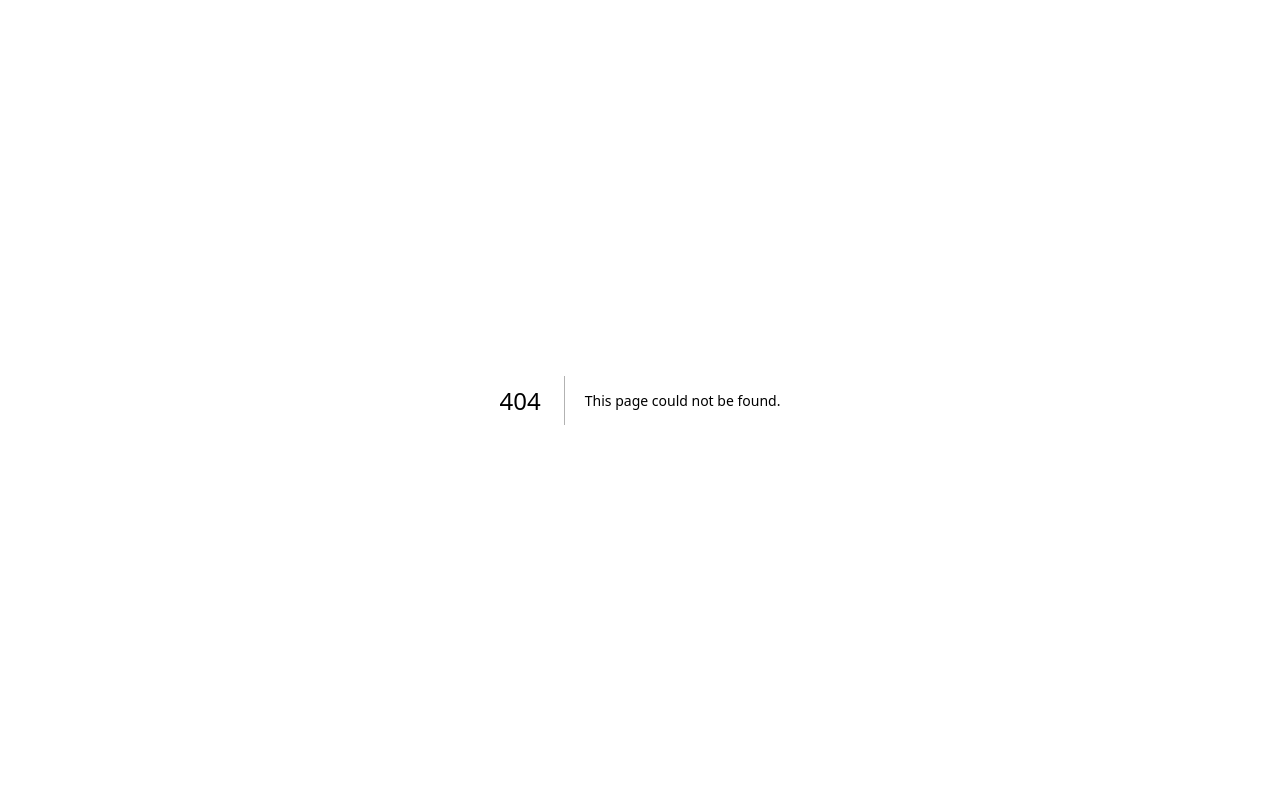
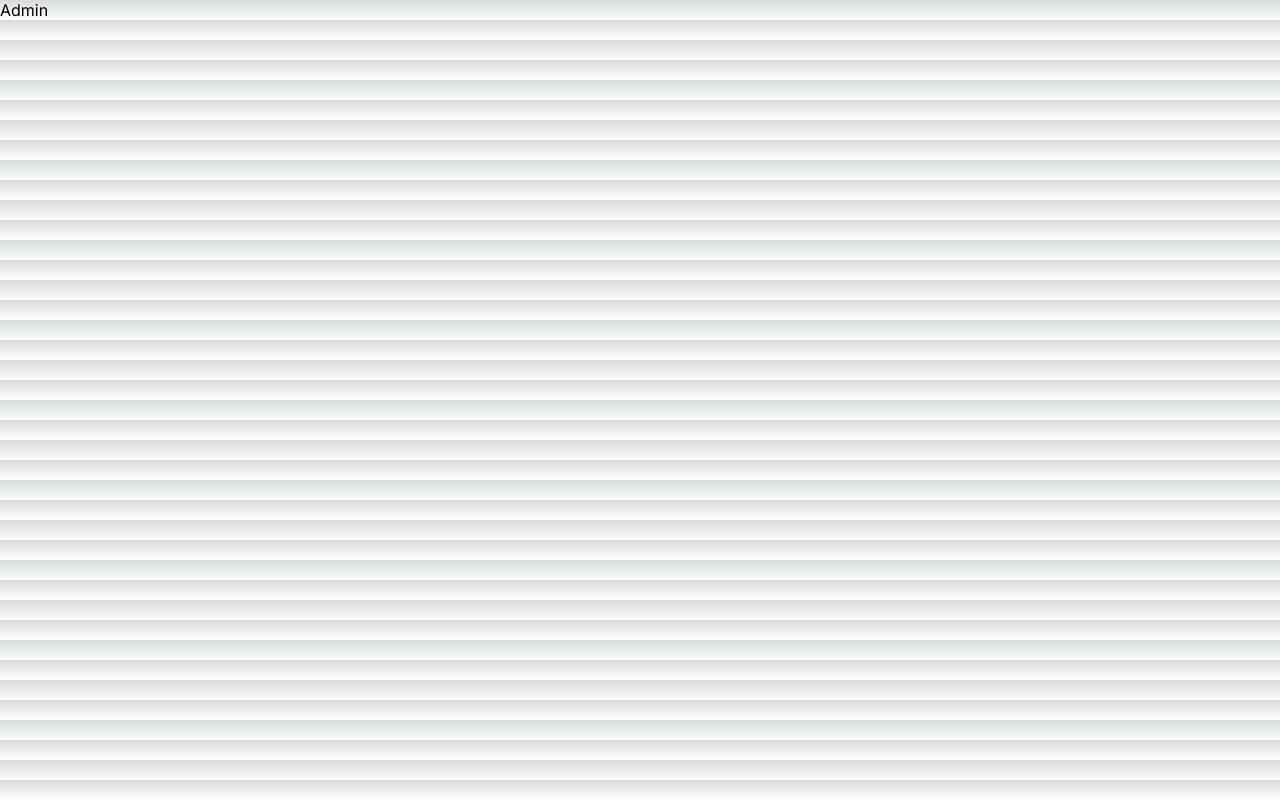
Before and after one commit to LutzJason92/JasDanLut-Portfolio, a Next.js app in the folder jasdanlutapp/: page /dashboard/admin in a window 1280 px wide. Before the commit this address had no page. Built offline with nearby package versions, Linux system fonts and the light colour scheme.

Commit message:
admin pages

```diff
--- /dev/null
+++ b/jasdanlutapp/app/dashboard/admin/page.jsx
@@ -0,0 +1,12 @@
+import React from 'react'
+
+const Admin = () => {
+  return (
+    <div>
+      Admin
+
+    </div>
+  )
+}
+
+export default Admin
--- a/jasdanlutapp/app/dashboard/page.jsx
+++ b/jasdanlutapp/app/dashboard/page.jsx
@@ -1,8 +1,7 @@
-import React from 'react'
-
+import styles from "./page.module.css"
 const Dashboard = () => {
   return (
-    <div>Dashboard</div>
+    <div className={styles.container} >Dashboard</div>
   )
 }
 
--- a/jasdanlutapp/app/documents/page.jsx
+++ b/jasdanlutapp/app/documents/page.jsx
@@ -1,8 +1,8 @@
-import React from 'react'
+import styles from './page.module.css'
 
 const Docs = () => {
   return (
-    <div>Docs</div>
+    <div className={styles.container}>Docs</div>
   )
 }
 
```
Also changed, not shown: jasdanlutapp/app/dashboard/login/page.jsx (added, +9 -0 lines).
